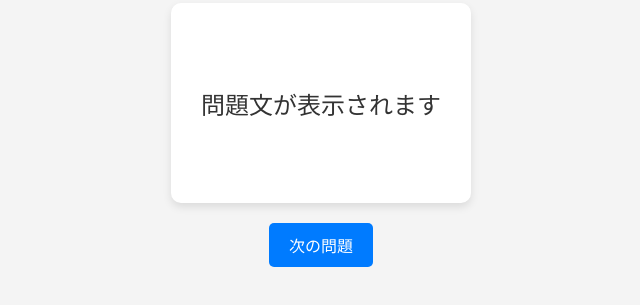
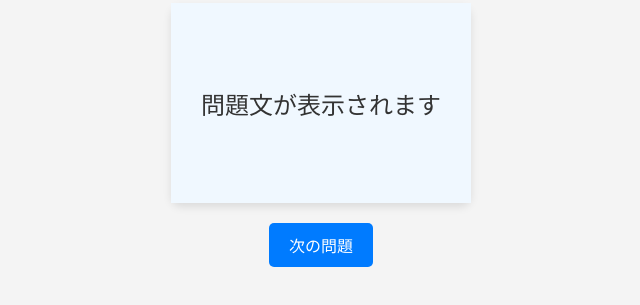
Before and after one commit to ginji0208/study-IT-pass, a plain HTML site: page index.html in a window 1280 px wide. Shown: the part 265-570 px from the top of the page, without its empty margins (319-959 px from the left). Drawn offline with Linux system fonts and the light colour scheme.

Commit message:
Update style.css

```diff
--- a/style.css
+++ b/style.css
@@ -25,6 +25,9 @@ body {
     cursor: pointer;
     perspective: 1000px; /* 3D効果のために必要 */
     position: relative;
+    /* --- 追加 --- */
+    transform-style: preserve-3d; /* 子要素も3D空間に配置されるようにする */
+    /* ------------ */
 }
 
 .card .question,
@@ -41,19 +44,38 @@ body {
     transition: transform 0.6s;
 }
 
+.card .question {
+    /* --- 追加 --- */
+    transform: rotateY(0deg); /* 初期状態で正面を向くように明示 */
+    background-color: #f0f8ff; /* 質問の背景色（元の色を適用） */
+    z-index: 2; /* 質問が答えの上に表示されるように */
+    /* ------------ */
+    font-size: 1.5em; /* .question の定義が下にもありますが、ここにまとめた方が分かりやすいです */
+    color: #333; /* .question の定義が下にもありますが、ここにまとめた方が分かりやすいです */
+}
+
 .card .answer {
     transform: rotateY(180deg); /* 初期状態で裏返す */
     background-color: #e0f7fa; /* 答えの背景色 */
+    /* --- 追加 --- */
+    z-index: 1; /* 答えが質問の下に表示されるように */
+    /* ------------ */
+    font-size: 1.2em; /* .answer の定義が下にもありますが、ここにまとめた方が分かりやすいです */
+    color: #007bff; /* .answer の定義が下にもありますが、ここにまとめた方が分かりやすいです */
 }
 
+
 .card.flipped .question {
-    transform: rotateY(180deg); /* 表面を裏返す */
+    transform: rotateY(-180deg); /* 表面を奥に回転させる */
 }
 
 .card.flipped .answer {
     transform: rotateY(0deg); /* 裏面を元に戻す */
 }
 
+/* 以下の .question と .answer の定義は、上記 .card .question と .card .answer に統合したため、
+   重複を避けるために削除しても問題ありません。もし異なるスタイルを適用したい場合は残してください。 */
+/*
 .question {
     font-size: 1.5em;
     color: #333;
@@ -63,6 +85,7 @@ body {
     font-size: 1.2em;
     color: #007bff;
 }
+*/
 
 #nextCardBtn {
     background-color: #007bff;
```
